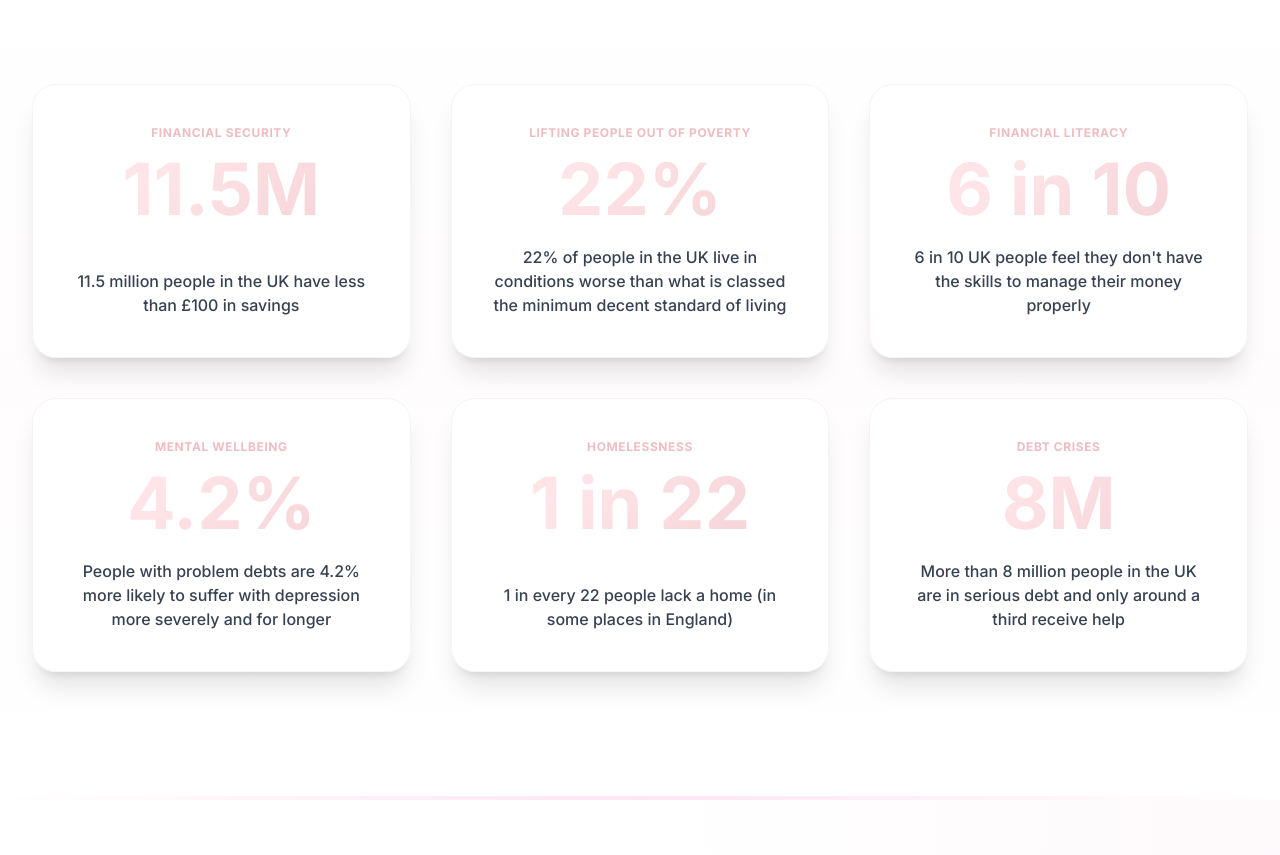
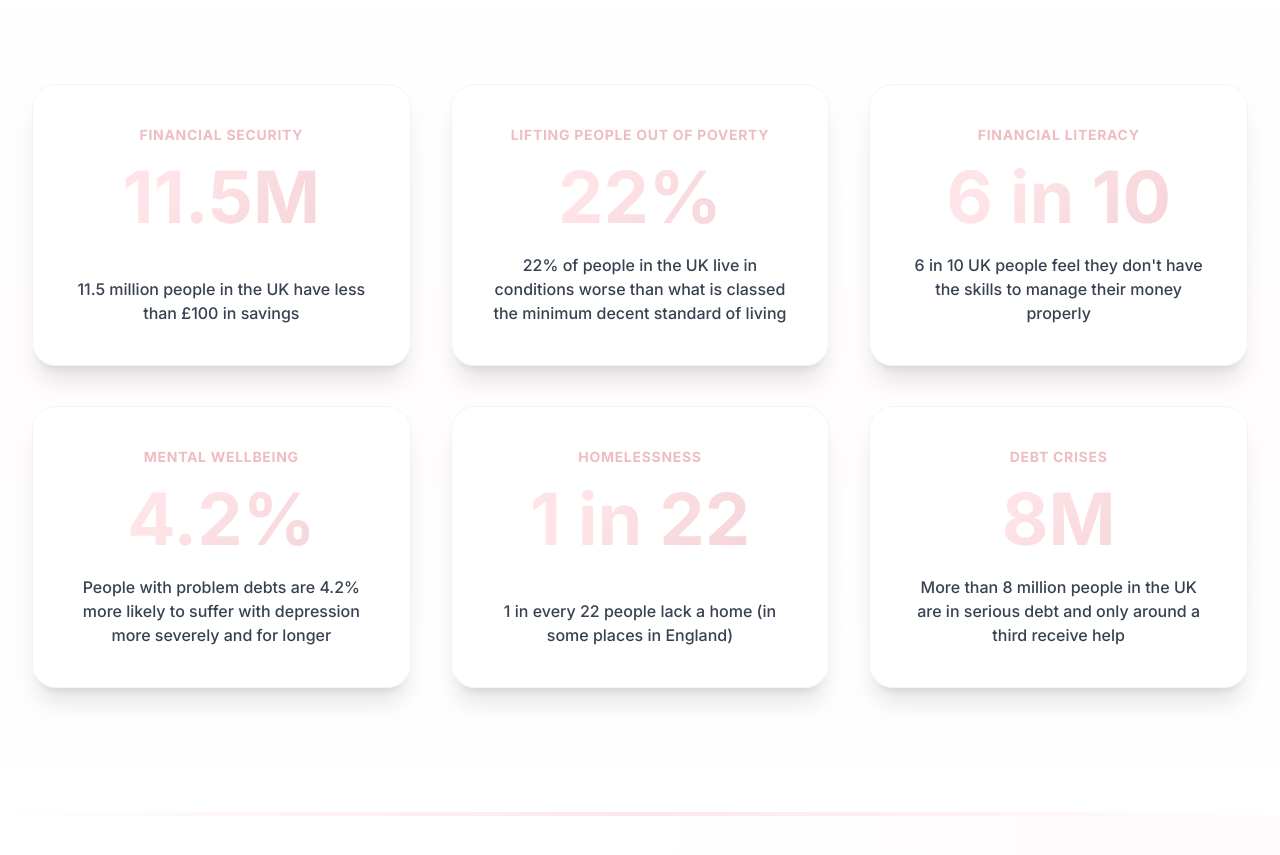
Before and after one commit to RayanYanat/STUF, a React (Vite) app: page / in a window 1280 px wide. Shown: the part 1060-1915 px from the top of the page. Built offline with nearby package versions, Linux system fonts and the light colour scheme.

Commit message:
Update statistic title styling

```diff
--- a/src/App.tsx
+++ b/src/App.tsx
@@ -355,7 +355,7 @@ function App() {
           <div className="grid grid-cols-1 sm:grid-cols-2 lg:grid-cols-3 gap-8 lg:gap-10 text-center">
             <div className="group cursor-default scroll-reveal h-full">
               <div className="bg-white/80 backdrop-blur-sm p-10 rounded-3xl shadow-xl hover:shadow-2xl transition-all duration-500 magnetic-hover border border-gray-100 h-full flex flex-col">
-                <div className="text-xs font-bold uppercase tracking-wider mb-3" style={{ color: '#EEBDC2' }}>Financial Security</div>
+                <div className="text-sm font-bold uppercase tracking-wider mb-4" style={{ color: '#EEBDC2' }}>Financial Security</div>
                 <span className="text-5xl sm:text-6xl lg:text-7xl font-bold block mb-5 gradient-text">
                   <CountUpAnimation end={11} suffix=".5M" isVisible={countersVisible} />
                 </span>
@@ -364,7 +364,7 @@ function App() {
             </div>
             <div className="group cursor-default scroll-reveal h-full" style={{ transitionDelay: '0.1s' }}>
               <div className="bg-white/80 backdrop-blur-sm p-10 rounded-3xl shadow-xl hover:shadow-2xl transition-all duration-500 magnetic-hover border border-gray-100 h-full flex flex-col">
-                <div className="text-xs font-bold uppercase tracking-wider mb-3" style={{ color: '#EEBDC2' }}>Lifting People Out of Poverty</div>
+                <div className="text-sm font-bold uppercase tracking-wider mb-4" style={{ color: '#EEBDC2' }}>Lifting People Out of Poverty</div>
                 <span className="text-5xl sm:text-6xl lg:text-7xl font-bold block mb-5 gradient-text">
                   <CountUpAnimation end={22} suffix="%" isVisible={countersVisible} />
                 </span>
@@ -373,14 +373,14 @@ function App() {
             </div>
             <div className="group cursor-default scroll-reveal h-full" style={{ transitionDelay: '0.2s' }}>
               <div className="bg-white/80 backdrop-blur-sm p-10 rounded-3xl shadow-xl hover:shadow-2xl transition-all duration-500 magnetic-hover border border-gray-100 h-full flex flex-col">
-                <div className="text-xs font-bold uppercase tracking-wider mb-3" style={{ color: '#EEBDC2' }}>Financial Literacy</div>
+                <div className="text-sm font-bold uppercase tracking-wider mb-4" style={{ color: '#EEBDC2' }}>Financial Literacy</div>
                 <span className="text-5xl sm:text-6xl lg:text-7xl font-bold block mb-5 gradient-text">6 in 10</span>
                 <span className="text-sm lg:text-base text-gray-700 font-medium leading-relaxed block mt-auto">6 in 10 UK people feel they don't have the skills to manage their money properly</span>
               </div>
             </div>
             <div className="group cursor-default scroll-reveal h-full" style={{ transitionDelay: '0.3s' }}>
               <div className="bg-white/80 backdrop-blur-sm p-10 rounded-3xl shadow-xl hover:shadow-2xl transition-all duration-500 magnetic-hover border border-gray-100 h-full flex flex-col">
-                <div className="text-xs font-bold uppercase tracking-wider mb-3" style={{ color: '#EEBDC2' }}>Mental Wellbeing</div>
+                <div className="text-sm font-bold uppercase tracking-wider mb-4" style={{ color: '#EEBDC2' }}>Mental Wellbeing</div>
                 <span className="text-5xl sm:text-6xl lg:text-7xl font-bold block mb-5 gradient-text">
                   <CountUpAnimation end={4} suffix=".2%" isVisible={countersVisible} />
                 </span>
@@ -389,14 +389,14 @@ function App() {
             </div>
             <div className="group cursor-default scroll-reveal h-full" style={{ transitionDelay: '0.4s' }}>
               <div className="bg-white/80 backdrop-blur-sm p-10 rounded-3xl shadow-xl hover:shadow-2xl transition-all duration-500 magnetic-hover border border-gray-100 h-full flex flex-col">
-                <div className="text-xs font-bold uppercase tracking-wider mb-3" style={{ color: '#EEBDC2' }}>Homelessness</div>
+                <div className="text-sm font-bold uppercase tracking-wider mb-4" style={{ color: '#EEBDC2' }}>Homelessness</div>
                 <span className="text-5xl sm:text-6xl lg:text-7xl font-bold block mb-5 gradient-text">1 in 22</span>
                 <span className="text-sm lg:text-base text-gray-700 font-medium leading-relaxed block mt-auto">1 in every 22 people lack a home (in some places in England)</span>
               </div>
             </div>
             <div className="group cursor-default scroll-reveal h-full" style={{ transitionDelay: '0.5s' }}>
               <div className="bg-white/80 backdrop-blur-sm p-10 rounded-3xl shadow-xl hover:shadow-2xl transition-all duration-500 magnetic-hover border border-gray-100 h-full flex flex-col">
-                <div className="text-xs font-bold uppercase tracking-wider mb-3" style={{ color: '#EEBDC2' }}>Debt Crises</div>
+                <div className="text-sm font-bold uppercase tracking-wider mb-4" style={{ color: '#EEBDC2' }}>Debt Crises</div>
                 <span className="text-5xl sm:text-6xl lg:text-7xl font-bold block mb-5 gradient-text">
                   <CountUpAnimation end={8} suffix="M" isVisible={countersVisible} />
                 </span>
```
